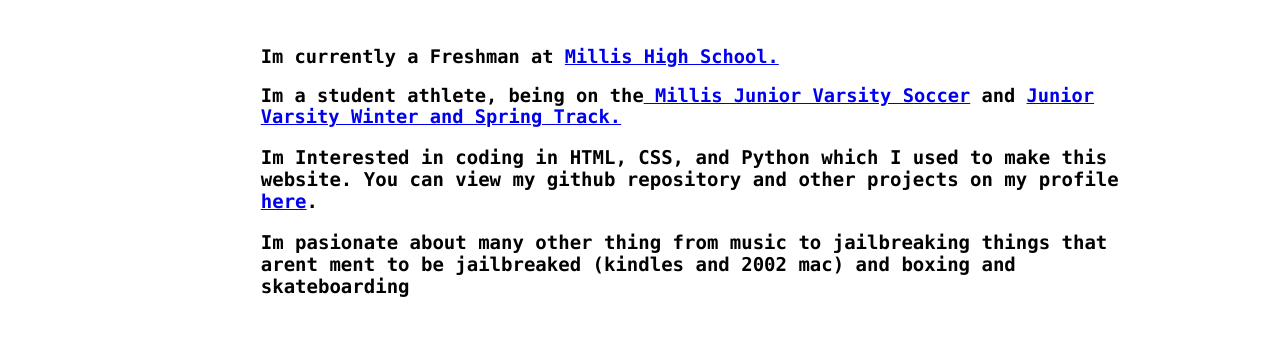
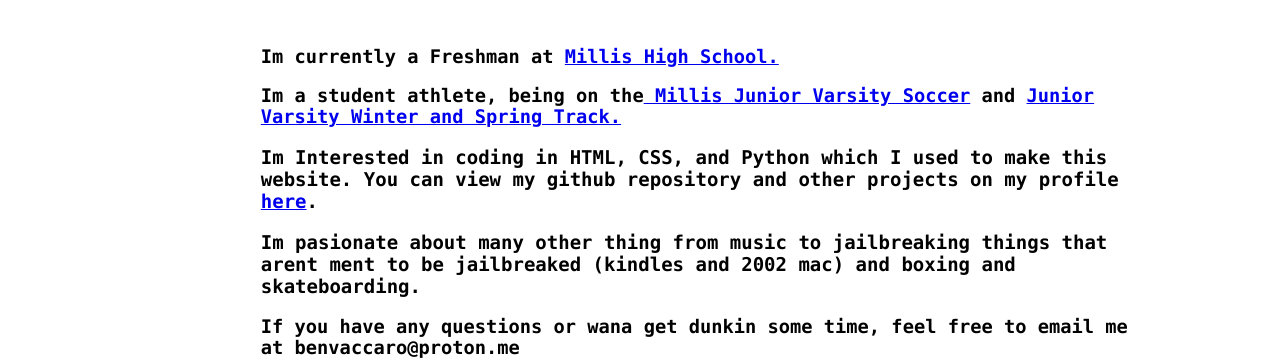
Before and after one commit to 2008wbbv/Personal-Website, a plain HTML site: page index.html in a window 1280 px wide. Shown: the part 473-831 px from the top of the page. Before the commit the page ends 800 px from the top, so only its background shows below. Drawn offline with Linux system fonts and the light colour scheme.

Commit message:
V. 0.3 Added more stuff on index and made more pages and a Nav Bar

```diff
--- a/index.html
+++ b/index.html
@@ -32,11 +32,14 @@
   </style>
 </head>
 <body>
-<h3><i>📎Ben Vaccaro</i>
+<h3><i>📎Ben Vaccaro   <a href="./index.html">Home</a> <a href="https://github.com/Ben-Vaccaro/Personal-Website">Source Code</a> <a href="./Socials.html">Contact</a> <a href="./Blog.htmltml">Blog</a> <a href="./Resume.html">Resume</a> </i>
 <p style="font-size:50px;"class="bio">👋Hey there,</p>
 <p style="font-size:50px;"class="bio"> It's nice to meet you. <img src="pfp.png" style="width:200px;height: 200px; class="pfppad"</p>
 <p style=""class="bio">Im currently a Freshman at <a href="https://hs.millisps.org/">Millis High School.</a> <p style=""class="bio"> Im a student athlete, being on the<a href="https://twitter.com/MillisAthletics"> Millis Junior Varsity Soccer</a> and <a href="https://twitter.com/MillisAthletics">Junior Varsity Winter and Spring Track.</a> </p> </p>
 <p style="font-size:19px;"class="bio"> Im Interested in coding in HTML, CSS, and Python which I used to make this website. You can view my github repository and other projects on my profile <a href="https://github.com/Ben-Vaccaro"> here</a>.</p>
-<p style="font-size:19px;"class="bio"> Im pasionate about many other thing from music to jailbreaking things that arent ment to be jailbreaked (kindles and 2002 mac) and boxing and skateboarding </p>
+<p style="font-size:19px;"class="bio"> Im pasionate about many other thing from music to jailbreaking things that arent ment to be jailbreaked (kindles and 2002 mac) and boxing and skateboarding. </p>
+<div></div>
+<p style=""class="bio">If you have any questions or wana get dunkin some time, feel free to email me at benvaccaro@proton.me
+<p style=""class="bio">
 </body>
 </html>
```
Also changed, not shown: Blog.html (added), Resume.html (added), Socials.html (added).
